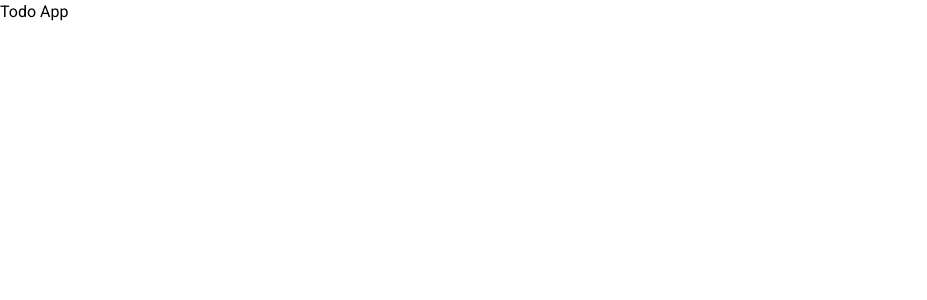
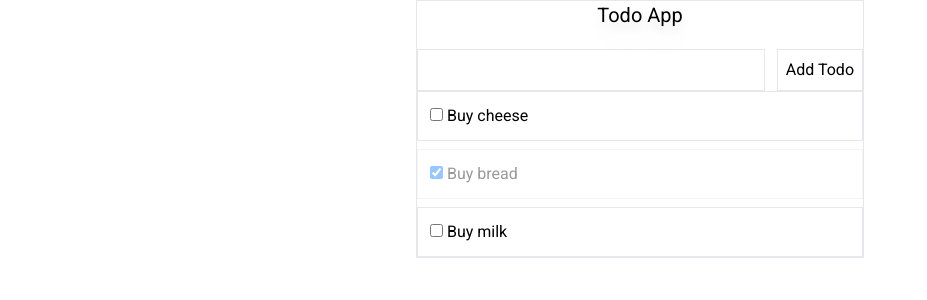
Before and after one commit to mateusfg7/todo-angular, an Angular app: page / in a window 1280 px wide. Shown: the top 300 px of the page, without its empty margins (0-927 px from the left). Built offline with nearby package versions, Linux system fonts and the light colour scheme.

Commit message:
feat(todo): create todo features

```diff
--- a/src/app/app.component.ts
+++ b/src/app/app.component.ts
@@ -1,12 +1,13 @@
 import { Component } from '@angular/core';
 import { RouterOutlet } from '@angular/router';
+import { CommonModule } from '@angular/common';
+
+import { TodoModule } from './features/todo/todo.module';
 
 @Component({
   selector: 'app-root',
   standalone: true,
-  imports: [RouterOutlet],
-  template: ` <h1>Todo App</h1> `,
+  imports: [RouterOutlet, CommonModule, TodoModule],
+  template: ` <app-todo /> `,
 })
-export class AppComponent {
-  title = 'todo-app';
-}
+export class AppComponent {}
--- /dev/null
+++ b/src/app/features/todo/models/todo.model.ts
@@ -0,0 +1,6 @@
+export interface Todo {
+  id: number;
+  title: string;
+  date: string;
+  completed: boolean;
+}
--- /dev/null
+++ b/src/app/features/todo/todo-item/todo-item.component.html
@@ -0,0 +1,13 @@
+<label
+  for="todo-{{ todo.id }}"
+  class="block p-3 border has-[:checked]:opacity-40"
+>
+  <input
+    type="checkbox"
+    [checked]="todo.completed"
+    (change)="onTodoToggle(todo.id, todoCompleteCheckbox.checked)"
+    id="todo-{{ todo.id }}"
+    #todoCompleteCheckbox
+  />
+  {{ todo.title }}
+</label>
--- /dev/null
+++ b/src/app/features/todo/todo-list/todo-list.component.html
@@ -0,0 +1,11 @@
+<div>
+  @if (todos.length === 0) {
+  <p class="text-center">No todos found</p>
+  } @else {
+  <ul class="space-y-2">
+    <li *ngFor="let todo of todos.slice().reverse()">
+      <app-todo-item [todo]="todo" [onTodoToggle]="handleTodoToggle" />
+    </li>
+  </ul>
+  }
+</div>
--- /dev/null
+++ b/src/app/features/todo/todo-list/todo-list.component.ts
@@ -0,0 +1,20 @@
+import { CommonModule } from '@angular/common';
+import { Component, Input } from '@angular/core';
+
+import { Todo } from '../models/todo.model';
+import { TodoItemComponent } from '../todo-item/todo-item.component';
+
+@Component({
+  standalone: true,
+  selector: 'app-todo-list',
+  templateUrl: './todo-list.component.html',
+  imports: [CommonModule, TodoItemComponent],
+})
+export class TodoListComponent {
+  @Input() todos!: Todo[];
+  @Input() onTodoToggle!: (id: number, completed: boolean) => void;
+
+  handleTodoToggle(id: number, completed: boolean) {
+    this.onTodoToggle(id, completed);
+  }
+}
--- /dev/null
+++ b/src/app/features/todo/todo.component.html
@@ -0,0 +1,15 @@
+<div class="m-auto border max-w-md space-y-5">
+  <h1 class="text-center text-xl drop-shadow-xl">Todo App</h1>
+
+  <div class="gap-3 flex">
+    <input #todoTitleInput type="text" class="border p-2 flex-1" />
+    <button
+      (click)="addTodo()"
+      class="border p-2 hover:bg-black hover:text-white"
+    >
+      Add Todo
+    </button>
+  </div>
+
+  <app-todo-list [todos]="todos" [onTodoToggle]="toggleCompleted" />
+</div>
--- /dev/null
+++ b/src/app/features/todo/todo.component.ts
@@ -0,0 +1,47 @@
+import { Component, ElementRef, OnInit, ViewChild } from '@angular/core';
+
+import { Todo } from './models/todo.model';
+import { TodoService } from './todo.service';
+
+@Component({
+  selector: 'app-todo',
+  templateUrl: './todo.component.html',
+})
+export class TodoComponent implements OnInit {
+  todos: Todo[] = [];
+  trash: Todo[] = [];
+
+  @ViewChild('todoTitleInput') todoTitleInput!: ElementRef<HTMLInputElement>;
+
+  constructor(private todoService: TodoService) {}
+
+  ngOnInit(): void {
+    this.todos = this.todoService.getTodos();
+  }
+
+  addTodo() {
+    const todo: Todo = {
+      id: this.todos.length + 1,
+      date: new Date().toISOString(),
+      completed: false,
+      title: this.todoTitleInput.nativeElement.value.trim(),
+    };
+
+    this.todoService.add(todo);
+    this.todos = this.todoService.getTodos();
+
+    this.todoTitleInput.nativeElement.value = '';
+  }
+
+  removeTodo(id: number) {
+    this.todoService.remove(id);
+
+    this.todos = this.todoService.getTodos();
+    this.trash = this.todoService.getTrash();
+  }
+
+  toggleCompleted(id: number, completed: boolean) {
+    this.todoService.toggleCompleted(id, completed);
+    this.todos = this.todoService.getTodos();
+  }
+}
--- /dev/null
+++ b/src/app/features/todo/todo.service.ts
@@ -0,0 +1,73 @@
+import { Injectable } from '@angular/core';
+import { Todo } from './models/todo.model';
+
+@Injectable()
+export class TodoService {
+  private todos: Todo[] = [
+    {
+      id: 1,
+      title: 'Buy milk',
+      date: new Date().toISOString(),
+      completed: false,
+    },
+    {
+      id: 2,
+      title: 'Buy bread',
+      date: new Date().toISOString(),
+      completed: true,
+    },
+    {
+      id: 3,
+      title: 'Buy cheese',
+      date: new Date().toISOString(),
+      completed: false,
+    },
+  ];
+  private trash: Todo[] = [];
+
+  add(todo: Todo) {
+    this.todos.push(todo);
+  }
+
+  remove(id: number) {
+    const todo = this.todos.find((todo) => todo.id === id);
+
+    if (!todo) {
+      return;
+    }
+
+    this.trash.push(todo);
+
+    this.todos = this.todos.filter((todo) => todo.id !== id);
+  }
+
+  toggleCompleted(id: number, completed: boolean) {
+    this.todos = this.todos.map((todo) => {
+      if (todo.id === id) {
+        return { ...todo, completed };
+      }
+
+      return todo;
+    });
+  }
+
+  getTodos() {
+    return this.todos;
+  }
+
+  getTrash() {
+    return this.trash;
+  }
+
+  restore(id: number) {
+    const todo = this.trash.find((todo) => todo.id === id);
+
+    if (!todo) {
+      return;
+    }
+
+    this.todos.push(todo);
+
+    this.trash = this.trash.filter((todo) => todo.id !== id);
+  }
+}
```
Also changed, not shown: src/app/features/todo/todo-item/todo-item.component.ts (added, +13 -0 lines), src/app/features/todo/todo.module.ts (added, +14 -0 lines).
